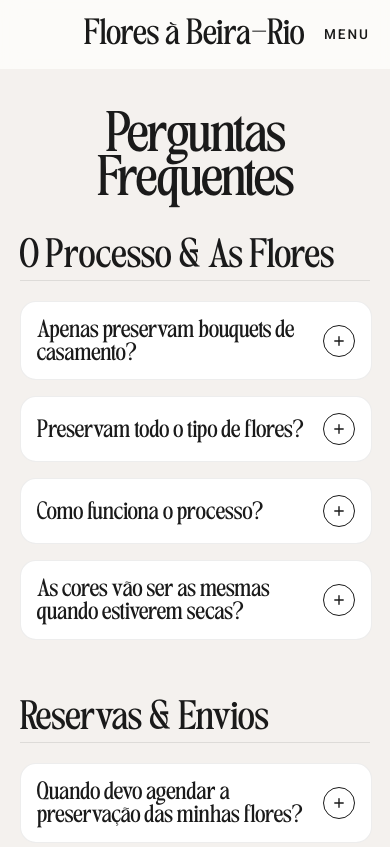
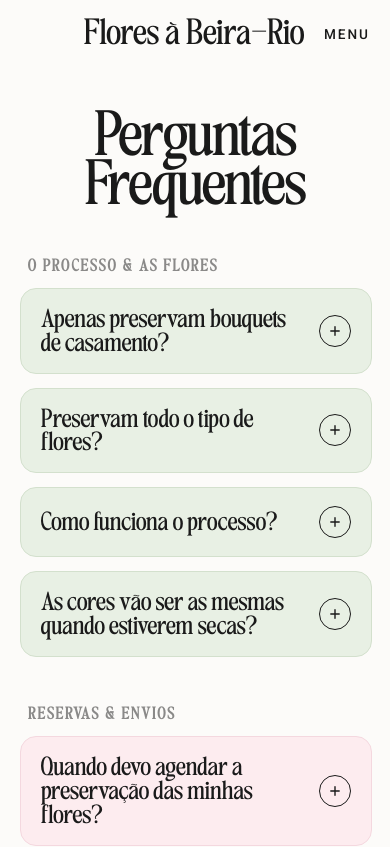
Before and after one commit to floresabeirario/fbr-website, a Next.js app: page /perguntas-frequentes in a window 390 px wide. Shown: the top 847 px of the page. Built offline with nearby package versions, Linux system fonts and the light colour scheme.

Commit message:
Update page.js

```diff
--- a/app/perguntas-frequentes/page.js
+++ b/app/perguntas-frequentes/page.js
@@ -3,7 +3,7 @@
 import { useState } from "react";
 import { motion, AnimatePresence } from "framer-motion";
 
-// --- ÍCONE SIMPLES E ELEGANTE (+) ---
+// --- ÍCONE SIMPLES ---
 const PlusIcon = ({ isOpen }) => (
   <motion.div
     animate={{
@@ -27,8 +27,8 @@ const PlusIcon = ({ isOpen }) => (
   </motion.div>
 );
 
-// --- COMPONENTE DA PERGUNTA ---
-const FAQItem = ({ q, a, index }) => {
+// --- COMPONENTE DA PERGUNTA (AGORA COM COR DINÂMICA) ---
+const FAQItem = ({ q, a, index, bgColor, borderColor }) => {
   const [isOpen, setIsOpen] = useState(false);
   const [isHovered, setIsHovered] = useState(false);
 
@@ -41,10 +41,10 @@ const FAQItem = ({ q, a, index }) => {
       onMouseEnter={() => setIsHovered(true)}
       onMouseLeave={() => setIsHovered(false)}
       style={{
-        backgroundColor: '#fff',
+        backgroundColor: bgColor, // A cor muda consoante a categoria!
         borderRadius: '16px',
-        border: isHovered || isOpen ? '1.5px solid #1a1a1a' : '1.5px solid rgba(26, 26, 26, 0.08)',
-        boxShadow: isHovered ? '0 10px 30px rgba(0,0,0,0.05)' : 'none',
+        border: isHovered || isOpen ? '1.5px solid #1a1a1a' : `1.5px solid ${borderColor}`,
+        boxShadow: isHovered ? '0 8px 25px rgba(0,0,0,0.06)' : 'none',
         overflow: 'hidden',
         transition: 'all 0.3s cubic-bezier(0.16, 1, 0.3, 1)',
         cursor: 'pointer',
@@ -56,8 +56,6 @@ const FAQItem = ({ q, a, index }) => {
         display: 'flex',
         justifyContent: 'space-between',
         alignItems: 'center',
-        backgroundColor: isOpen ? '#FCFBF9' : 'transparent',
-        transition: 'background-color 0.3s ease'
       }}>
         <h3 className="faq-title" style={{
           margin: 0,
@@ -80,7 +78,7 @@ const FAQItem = ({ q, a, index }) => {
           >
             <div className="faq-answer">
               <div style={{
-                color: '#444',
+                color: '#333',
                 lineHeight: '1.6',
                 fontWeight: '400',
                 borderTop: '1px dashed rgba(26,26,26,0.15)',
@@ -98,10 +96,12 @@ const FAQItem = ({ q, a, index }) => {
 };
 
 export default function PerguntasFrequentes() {
-  // Dados divididos por categorias para facilitar a leitura
+  // Categorias com paletas de cores específicas!
   const faqCategories = [
     {
       title: "O Processo & As Flores",
+      bgColor: "#E8F0E4", // Verde Sálvia suave
+      borderColor: "#D3E0CD",
       items: [
         {
           q: "Apenas preservam bouquets de casamento?",
@@ -123,6 +123,8 @@ export default function PerguntasFrequentes() {
     },
     {
       title: "Reservas & Envios",
+      bgColor: "#FDECEF", // Rosa suave / Pêssego
+      borderColor: "#F4D8DF",
       items: [
         {
           q: "Quando devo agendar a preservação das minhas flores?",
@@ -140,6 +142,8 @@ export default function PerguntasFrequentes() {
     },
     {
       title: "Detalhes & Valores",
+      bgColor: "#E6F0F9", // Azul / Lilás suave
+      borderColor: "#D3E4F4",
       items: [
         {
           q: "E se eu quiser adicionar algo especial no quadro?",
@@ -158,34 +162,44 @@ export default function PerguntasFrequentes() {
   ];
 
   return (
-    <main style={{ paddingTop: '110px', paddingBottom: '100px', backgroundColor: '#F4F1EE', minHeight: '100vh' }}>
+    <main style={{ paddingTop: '110px', paddingBottom: '100px', backgroundColor: '#FCFBF9', minHeight: '100vh' }}>
 
-      {/* LÓGICA RESPONSIVA (MOBILE-FIRST) */}
+      {/* LÓGICA RESPONSIVA E DE DESIGN */}
       <style dangerouslySetInnerHTML={{ __html: `
-        /* BASE (TELEMOVEL): Muito compacto, limpo, fonte menor */
+        /* BASE (TELEMOVEL) */
         .faq-grid {
           display: grid;
           grid-template-columns: 1fr;
-          gap: 16px;
-          align-items: start; /* Impede que um lado estique o outro */
+          gap: 14px;
+          align-items: start;
         }
 
-        .faq-btn { padding: 16px; }
-        .faq-title { font-size: 1.1rem; }
+        .faq-btn { padding: 18px 20px; }
+        .faq-title { font-size: 1.15rem; }
         .plus-icon-wrapper { width: 30px; height: 30px; margin-left: 12px; }
-        .faq-answer { padding: 0 16px 16px 16px; font-size: 0.95rem; }
+        .faq-answer { padding: 0 20px 20px 20px; font-size: 0.95rem; }
 
-        .faq-header-title { font-size: 2.5rem; }
-        .faq-header-container { margin-bottom: 40px; }
+        .faq-header-title { font-size: 2.8rem; }
+        .faq-header-container { margin-bottom: 50px; }
 
-        .category-title { font-size: 1.8rem; margin-bottom: 20px; color: #1a1a1a; font-family: 'TAN-MEMORIES', serif; border-bottom: 1px solid rgba(26,26,26,0.1); padding-bottom: 10px; }
-        .category-section { margin-bottom: 60px; }
+        /* NOVO ESTILO DA CATEGORIA: Pequeno, moderno, não ocupa espaço */
+        .category-title {
+          font-size: 0.75rem;
+          text-transform: uppercase;
+          letter-spacing: 2px;
+          font-weight: 600;
+          color: #1a1a1a;
+          opacity: 0.5;
+          margin-bottom: 16px;
+          padding-left: 8px;
+        }
+        .category-section { margin-bottom: 50px; }
 
-        /* DESKTOP: Volta a ganhar espaço e as 2 colunas ativam-se */
+        /* DESKTOP */
         @media (min-width: 768px) {
           .faq-grid {
             grid-template-columns: repeat(2, 1fr);
-            gap: 24px;
+            gap: 20px;
           }
 
           .faq-btn { padding: 22px 28px; }
@@ -193,11 +207,11 @@ export default function PerguntasFrequentes() {
           .plus-icon-wrapper { width: 34px; height: 34px; margin-left: 20px; }
           .faq-answer { padding: 0 28px 28px 28px; font-size: 1.05rem; }
 
-          .faq-header-title { font-size: clamp(3rem, 6vw, 4.5rem); }
-          .faq-header-container { margin-bottom: 70px; }
+          .faq-header-title { font-size: clamp(3.5rem, 6vw, 5rem); }
+          .faq-header-container { margin-bottom: 80px; }
 
-          .category-title { font-size: 2.2rem; margin-bottom: 30px; }
-          .category-section { margin-bottom: 80px; }
+          .category-title { font-size: 0.85rem; margin-bottom: 24px; }
+          .category-section { margin-bottom: 70px; }
         }
       `}} />
 
@@ -213,7 +227,6 @@ export default function PerguntasFrequentes() {
           </h1>
         </motion.div>
 
-        {/* Renderiza cada categoria com as suas respetivas perguntas */}
         {faqCategories.map((category, catIndex) => (
           <motion.div
             key={catIndex}
@@ -223,10 +236,18 @@ export default function PerguntasFrequentes() {
             viewport={{ once: true, margin: "-50px" }}
             transition={{ duration: 0.5 }}
           >
+            {/* O novo título de categoria discreto */}
             <h2 className="category-title">{category.title}</h2>
             <div className="faq-grid">
               {category.items.map((item, index) => (
-                <FAQItem key={index} q={item.q} a={item.a} index={index} />
+                <FAQItem
+                  key={index}
+                  q={item.q}
+                  a={item.a}
+                  index={index}
+                  bgColor={category.bgColor}
+                  borderColor={category.borderColor}
+                />
               ))}
             </div>
           </motion.div>
```
